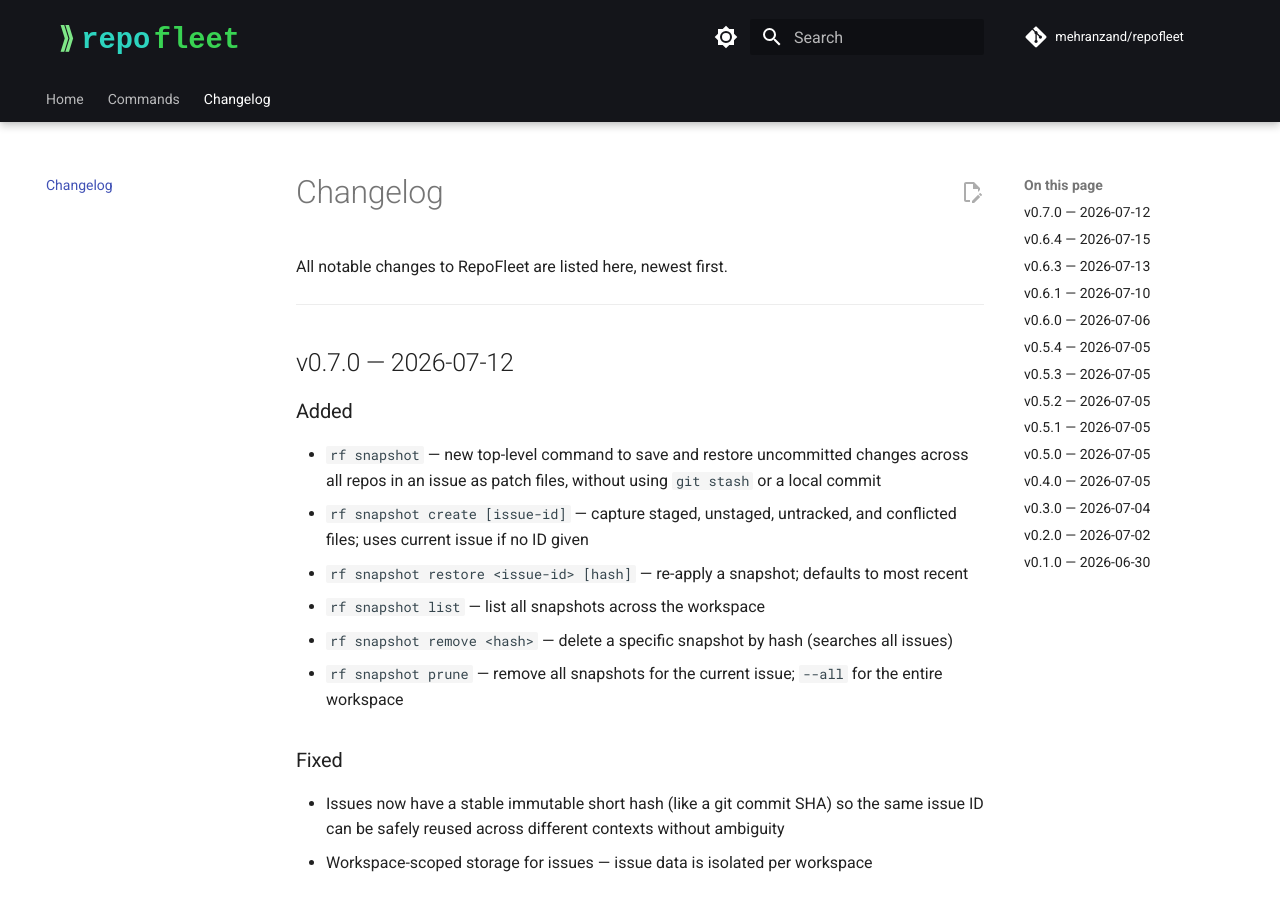
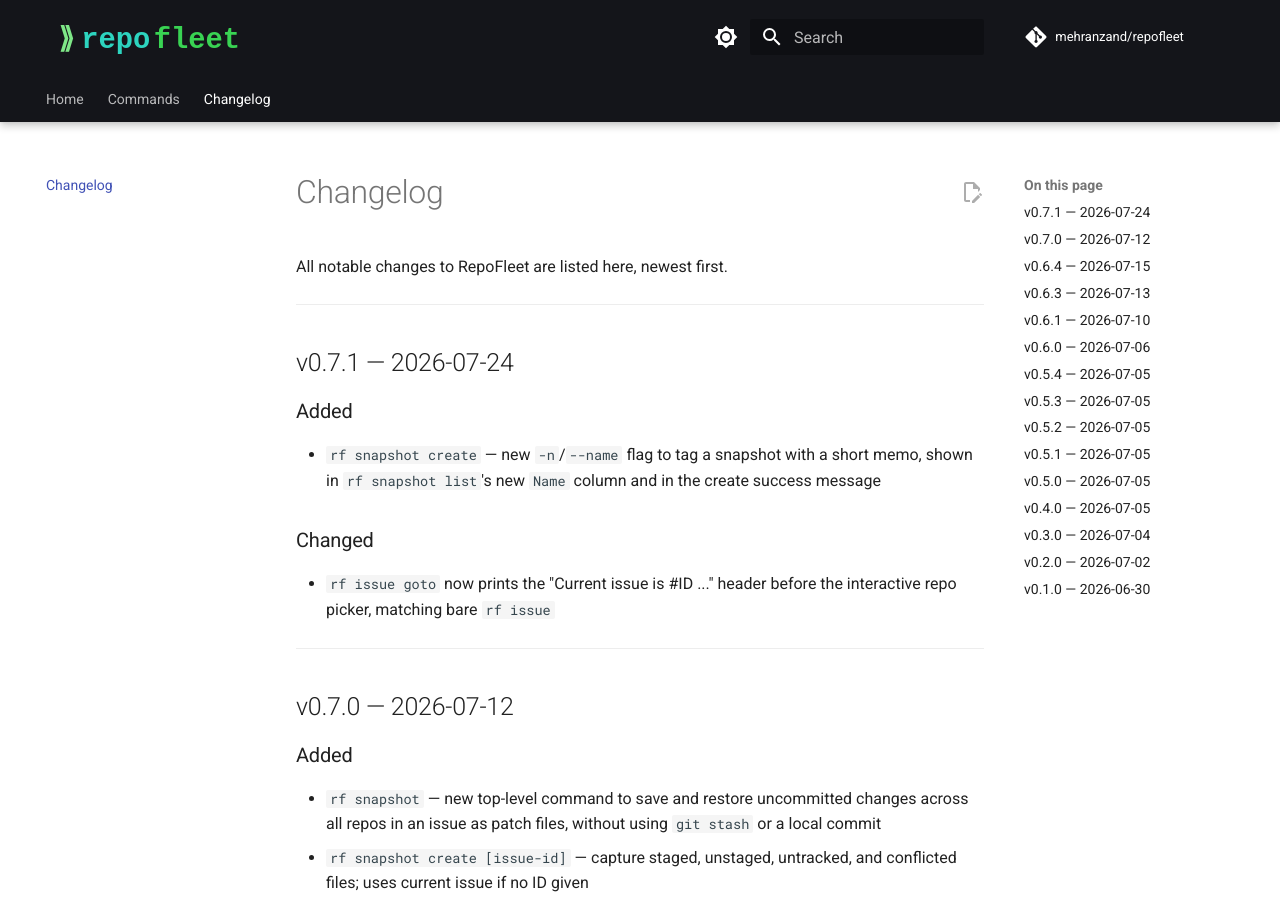
Before and after one commit to mehranzand/repofleet, an MkDocs documentation site: the page built from docs/changelog.md, in a window 1280 px wide and 900 px high. Built offline with MkDocs 1.6.1 and Material for MkDocs 9.7.7, drawn with Linux system fonts in a browser that asks for light colours; comment, search, counter and statistics services are not loaded.

Commit message:
docs: update docs

```diff
--- a/docs/changelog.md
+++ b/docs/changelog.md
@@ -1,6 +1,16 @@
 # Changelog
 
 All notable changes to RepoFleet are listed here, newest first.
+
+---
+
+## v0.7.1 — 2026-07-24
+
+### Added
+- `rf snapshot create` — new `-n`/`--name` flag to tag a snapshot with a short memo, shown in `rf snapshot list`'s new `Name` column and in the create success message
+
+### Changed
+- `rf issue goto` now prints the "Current issue is #ID ..." header before the interactive repo picker, matching bare `rf issue`
 
 ---
 
```
Also changed, not shown: docs/issue.md (+1 -0 lines), docs/snapshot.md (+7 -0 lines).
